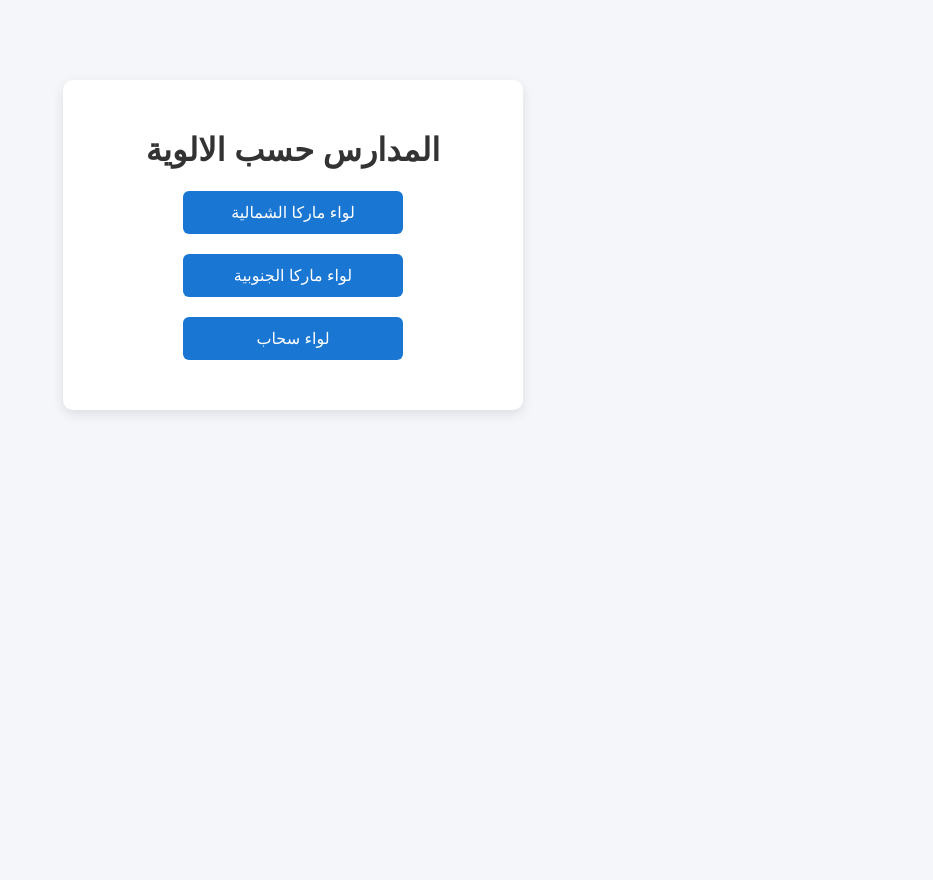
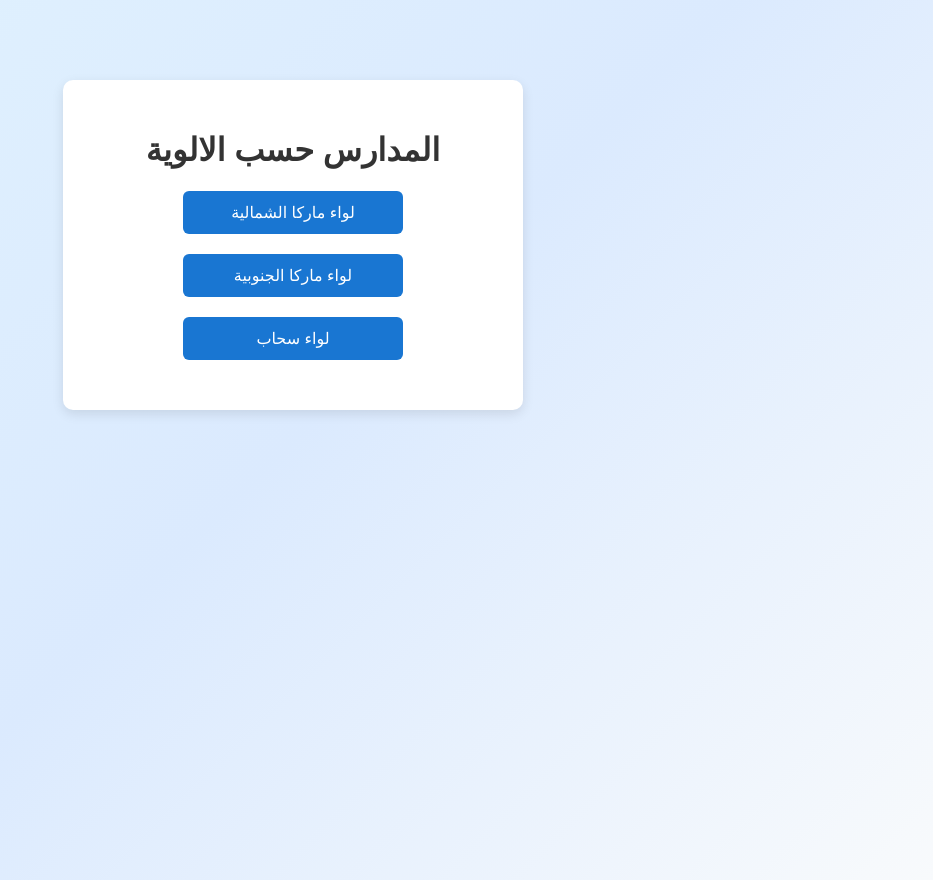
Before and after one commit to HeyamBasem/Assessment-platform-, a React app in the folder frontend/: page /schools in a window 1280 px wide. Shown: the whole page, without its empty margins (347-1280 px from the left). Before the commit the page ends 800 px from the top, so only its background shows below. Built offline with nearby package versions, Linux system fonts and the light colour scheme; the HTML template or start-up script is replaced by a standard one.

Commit message:
Added Background color

```diff
--- a/frontend/src/styles.css
+++ b/frontend/src/styles.css
@@ -1,7 +1,15 @@
 body {
     margin: 0;
     font-family: Arial, sans-serif;
-    background-color: #f4f6f9;
+
+    background: linear-gradient(
+        135deg,
+        #e0f2fe,
+        #dbeafe,
+        #f8fafc
+    );
+
+    min-height: 100vh;
 }
 
 .container {
```
